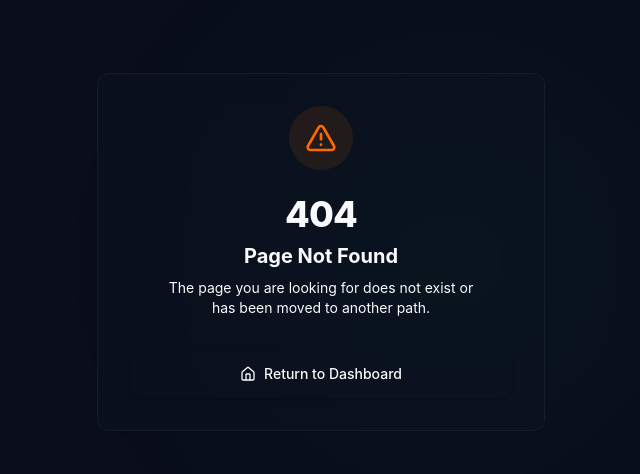
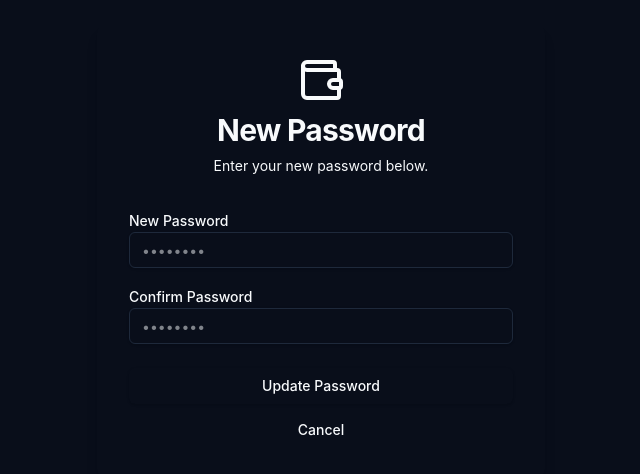
Before and after one commit to dybrahimovic28/Money-tracker, a React (Vite) app: page /reset-password in a window 1280 px wide. Before the commit this address had no page. Shown: the part 148-622 px from the top of the page, without its empty margins (319-959 px from the left). Built offline with nearby package versions, Linux system fonts and the light colour scheme.

Commit message:
feat: Add forgot password / reset password flow

```diff
--- a/src/App.tsx
+++ b/src/App.tsx
@@ -2,6 +2,8 @@ import { Routes, Route } from 'react-router-dom'
 import { Layout } from './components/layout/Layout'
 import { ProtectedRoute } from './components/ProtectedRoute'
 import { Login } from './pages/Login'
+import { ForgotPassword } from './pages/ForgotPassword'
+import { ResetPassword } from './pages/ResetPassword'
 import { Dashboard } from './pages/Dashboard'
 import { Transactions } from './pages/Transactions'
 import { Budgets } from './pages/Budgets'
@@ -39,6 +41,8 @@ function App() {
       <PwaUpdatePrompt />
       <Routes>
       <Route path="/login" element={<Login />} />
+      <Route path="/forgot-password" element={<ForgotPassword />} />
+      <Route path="/reset-password" element={<ResetPassword />} />
       <Route
         path="/"
         element={
--- /dev/null
+++ b/src/pages/ForgotPassword.tsx
@@ -0,0 +1,70 @@
+import { useState } from 'react'
+import { Link } from 'react-router-dom'
+import { supabase } from '@/lib/supabase'
+import { Button } from '@/components/ui/button'
+import { Input } from '@/components/ui/input'
+import { Wallet } from 'lucide-react'
+import toast from 'react-hot-toast'
+
+export function ForgotPassword() {
+  const [loading, setLoading] = useState(false)
+  const [email, setEmail] = useState('')
+
+  const handleResetPassword = async (e: React.FormEvent) => {
+    e.preventDefault()
+    setLoading(true)
+    try {
+      const { error } = await supabase.auth.resetPasswordForEmail(email, {
+        redirectTo: `${window.location.origin}/reset-password`,
+      })
+      if (error) throw error
+      toast.success('Password reset email sent! Check your inbox.')
+    } catch (error: any) {
+      toast.error(error.message || 'An error occurred')
+    } finally {
+      setLoading(false)
+    }
+  }
+
+  return (
+    <div className="flex min-h-screen items-center justify-center bg-muted/50 p-4">
+      <div className="w-full max-w-md space-y-8 rounded-xl bg-card p-8 shadow-lg">
+        <div className="flex flex-col items-center space-y-2 text-center">
+          <Wallet className="h-12 w-12 text-primary" />
+          <h1 className="text-3xl font-bold tracking-tight text-foreground">
+            Forgot Password
+          </h1>
+          <p className="text-sm text-muted-foreground">
+            Enter your email address and we'll send you a password reset code/link.
+          </p>
+        </div>
+
+        <form onSubmit={handleResetPassword} className="space-y-4">
+          <div className="space-y-2">
+            <label className="text-sm font-medium leading-none peer-disabled:cursor-not-allowed peer-disabled:opacity-70">
+              Email Address
+            </label>
+            <Input
+              type="email"
+              placeholder="name@example.com"
+              value={email}
+              onChange={(e) => setEmail(e.target.value)}
+              required
+            />
+          </div>
+
+          <div className="flex flex-col space-y-2 pt-2">
+            <Button type="submit" className="w-full" disabled={loading}>
+              {loading ? 'Sending...' : 'Send Reset Email'}
+            </Button>
+            <Link to="/login">
+              <Button type="button" variant="ghost" className="w-full">
+                Cancel
+              </Button>
+            </Link>
+          </div>
+        </form>
+      </div>
+    </div>
+  )
+}
--- a/src/pages/Login.tsx
+++ b/src/pages/Login.tsx
@@ -1,5 +1,5 @@
 import { useState } from 'react'
-import { Navigate } from 'react-router-dom'
+import { Navigate, Link } from 'react-router-dom'
 import { supabase } from '@/lib/supabase'
 import { useAuth } from '@/context/AuthContext'
 import { Button } from '@/components/ui/button'
@@ -78,9 +78,16 @@ export function Login() {
             />
           </div>
           <div className="space-y-2">
-            <label className="text-sm font-medium leading-none peer-disabled:cursor-not-allowed peer-disabled:opacity-70">
-              Password
-            </label>
+            <div className="flex items-center justify-between">
+              <label className="text-sm font-medium leading-none peer-disabled:cursor-not-allowed peer-disabled:opacity-70">
+                Password
+              </label>
+              {!isSignUp && (
+                <Link to="/forgot-password" className="text-sm text-primary hover:underline">
+                  Forgot Password?
+                </Link>
+              )}
+            </div>
             <Input
               type="password"
               placeholder="••••••••"
--- /dev/null
+++ b/src/pages/ResetPassword.tsx
@@ -0,0 +1,112 @@
+import { useState, useEffect } from 'react'
+import { useNavigate } from 'react-router-dom'
+import { supabase } from '@/lib/supabase'
+import { Button } from '@/components/ui/button'
+import { Input } from '@/components/ui/input'
+import { Wallet } from 'lucide-react'
+import toast from 'react-hot-toast'
+
+export function ResetPassword() {
+  const [loading, setLoading] = useState(false)
+  const [password, setPassword] = useState('')
+  const [confirmPassword, setConfirmPassword] = useState('')
+  const navigate = useNavigate()
+
+  useEffect(() => {
+    // Optionally handle cases where someone visits /reset-password directly without a recovery link.
+    // If the hash is not present, Supabase might not establish a session.
+    // We let Supabase handle the token and session automatically.
+  }, [])
+
+  const handleUpdatePassword = async (e: React.FormEvent) => {
+    e.preventDefault()
+
+    if (password.length < 6) {
+      toast.error('Password must be at least 6 characters long')
+      return
+    }
+
+    if (password !== confirmPassword) {
+      toast.error('Passwords do not match')
+      return
+    }
+
+    setLoading(true)
+    try {
+      const { error } = await supabase.auth.updateUser({
+        password: password
+      })
+
+      if (error) throw error
+
+      toast.success('Password updated successfully')
+
+      // Sign out to force the user to log in with new credentials if needed,
+      // or simply redirect to login
+      await supabase.auth.signOut()
+      navigate('/login')
+    } catch (error: any) {
+      toast.error(error.message || 'An error occurred while updating password')
+    } finally {
+      setLoading(false)
+    }
+  }
+
+  return (
+    <div className="flex min-h-screen items-center justify-center bg-muted/50 p-4">
+      <div className="w-full max-w-md space-y-8 rounded-xl bg-card p-8 shadow-lg">
+        <div className="flex flex-col items-center space-y-2 text-center">
+          <Wallet className="h-12 w-12 text-primary" />
+          <h1 className="text-3xl font-bold tracking-tight text-foreground">
+            New Password
+          </h1>
+          <p className="text-sm text-muted-foreground">
+            Enter your new password below.
+          </p>
+        </div>
+
+        <form onSubmit={handleUpdatePassword} className="space-y-4">
+          <div className="space-y-2">
+            <label className="text-sm font-medium leading-none peer-disabled:cursor-not-allowed peer-disabled:opacity-70">
+              New Password
+            </label>
+            <Input
+              type="password"
+              placeholder="••••••••"
+              value={password}
+              onChange={(e) => setPassword(e.target.value)}
+              required
+            />
+          </div>
+
+          <div className="space-y-2">
+            <label className="text-sm font-medium leading-none peer-disabled:cursor-not-allowed peer-disabled:opacity-70">
+              Confirm Password
+            </label>
+            <Input
+              type="password"
+              placeholder="••••••••"
+              value={confirmPassword}
+              onChange={(e) => setConfirmPassword(e.target.value)}
+              required
+            />
+          </div>
+
+          <div className="flex flex-col space-y-2 pt-2">
+            <Button type="submit" className="w-full" disabled={loading}>
+              {loading ? 'Updating...' : 'Update Password'}
+            </Button>
+            <Button
+              type="button"
+              variant="ghost"
+              className="w-full"
+              onClick={() => navigate('/login')}
+            >
+              Cancel
+            </Button>
+          </div>
+        </form>
+      </div>
+    </div>
+  )
+}
```
Also changed, not shown: 1 other file (tests, documents, lock files or other folders).
